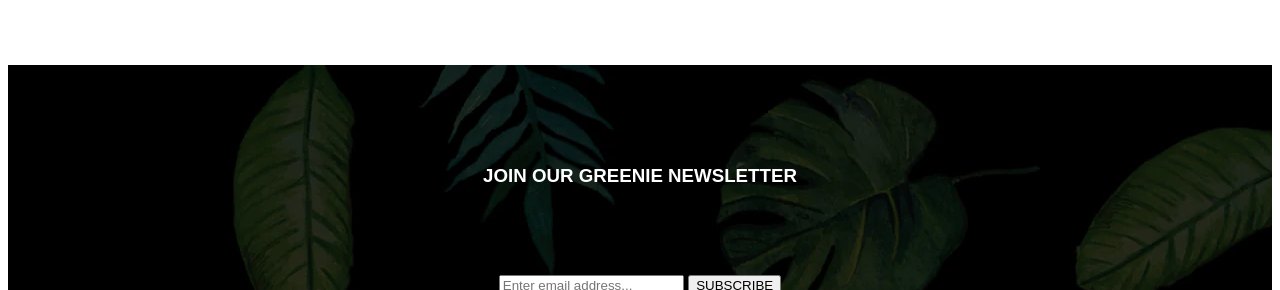
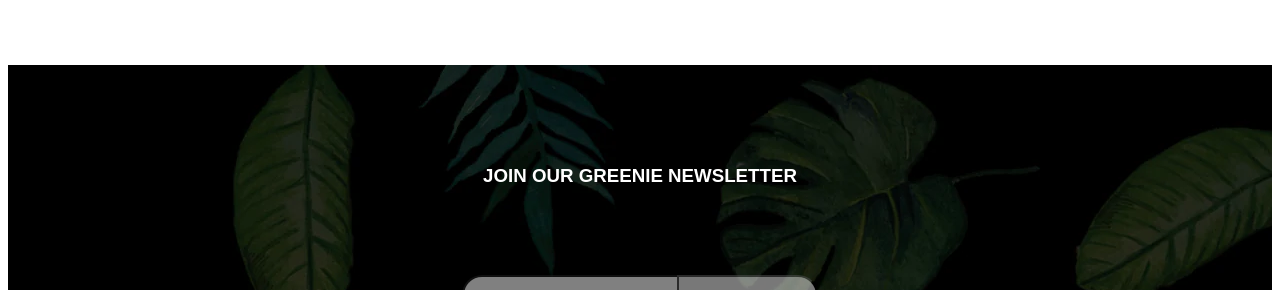
Before and after one commit to kemedian/Greenie, a plain HTML site: page index.html in a window 1280 px wide. Shown: the part 5230-5520 px from the top of the page. Drawn offline with Linux system fonts and the light colour scheme.

Commit message:
second commit

```diff
--- a/index.html
+++ b/index.html
@@ -160,8 +160,8 @@
         <div class="footer-contents">
             <h3>JOIN OUR GREENIE NEWSLETTER</h3>
             <div class="email-input">
-                <input type="email" name="" id="" placeholder="Enter email address...">
-                <input type="submit" value="SUBSCRIBE">
+                <input type="email" name="" id="" placeholder="Enter email address..." class="email">
+                <input type="submit" value="SUBSCRIBE" class="sub">
             </div>
             <div class="social-media">
                 <i class="fa fa-linkedin" aria-hidden="true"></i>
--- a/style.css
+++ b/style.css
@@ -259,4 +259,31 @@ margin: 0;
 }
 .email-input {
   padding-top: 70px;
+  opacity: 0.5;
+
 }
+.email {
+
+  border-top-left-radius: 20px;
+  border-bottom-left-radius: 20px;
+  padding: 20px 30px;
+  margin-right: -15px;
+}
+.sub {
+
+  border-top-right-radius: 20px;
+  border-bottom-right-radius: 20px;
+  padding: 20px 30px;
+  margin-left: -15px;
+}
+.email::-webkit-input-placeholder { /* Edge */
+  color: red;
+}
+
+.email:-ms-input-placeholder { /* Internet Explorer 10-11 */
+  color: red;
+}
+
+.email::placeholder {
+  color: red;
+}
```
